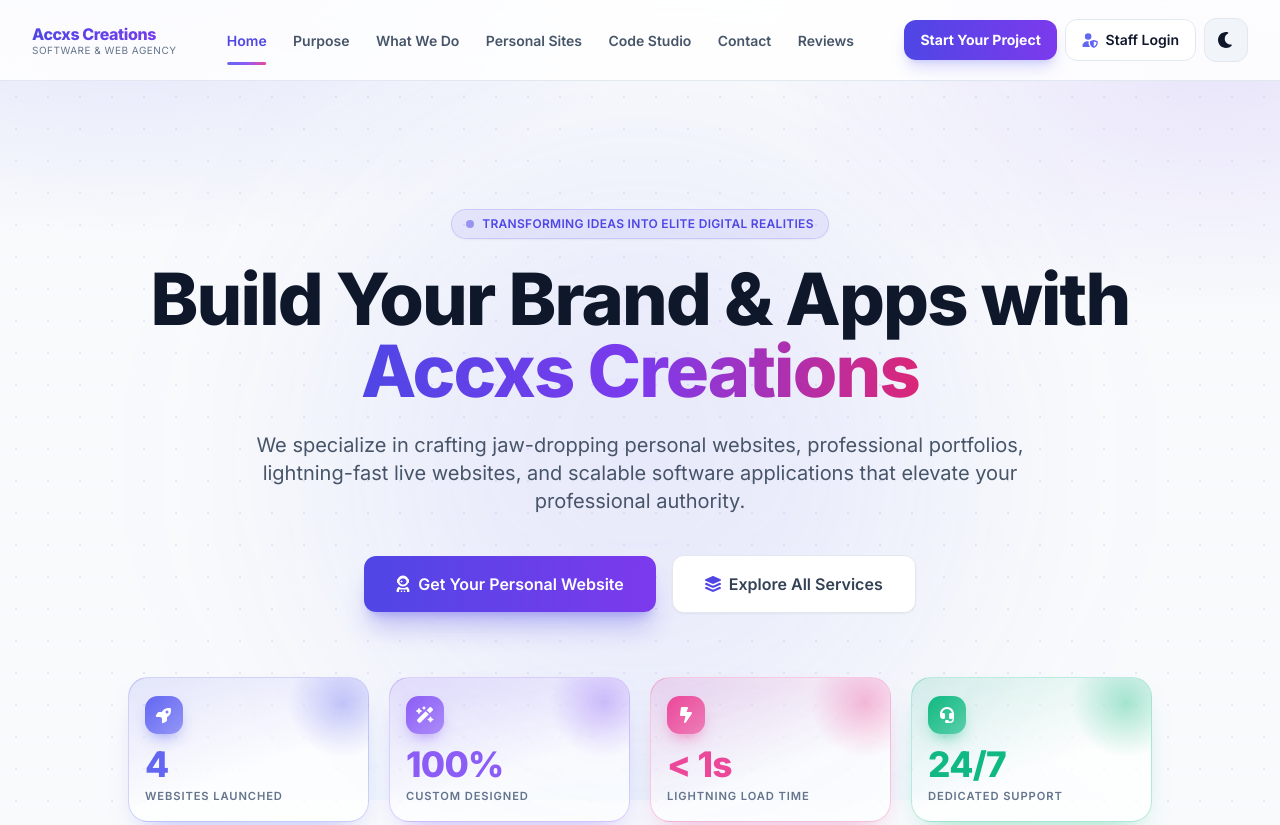
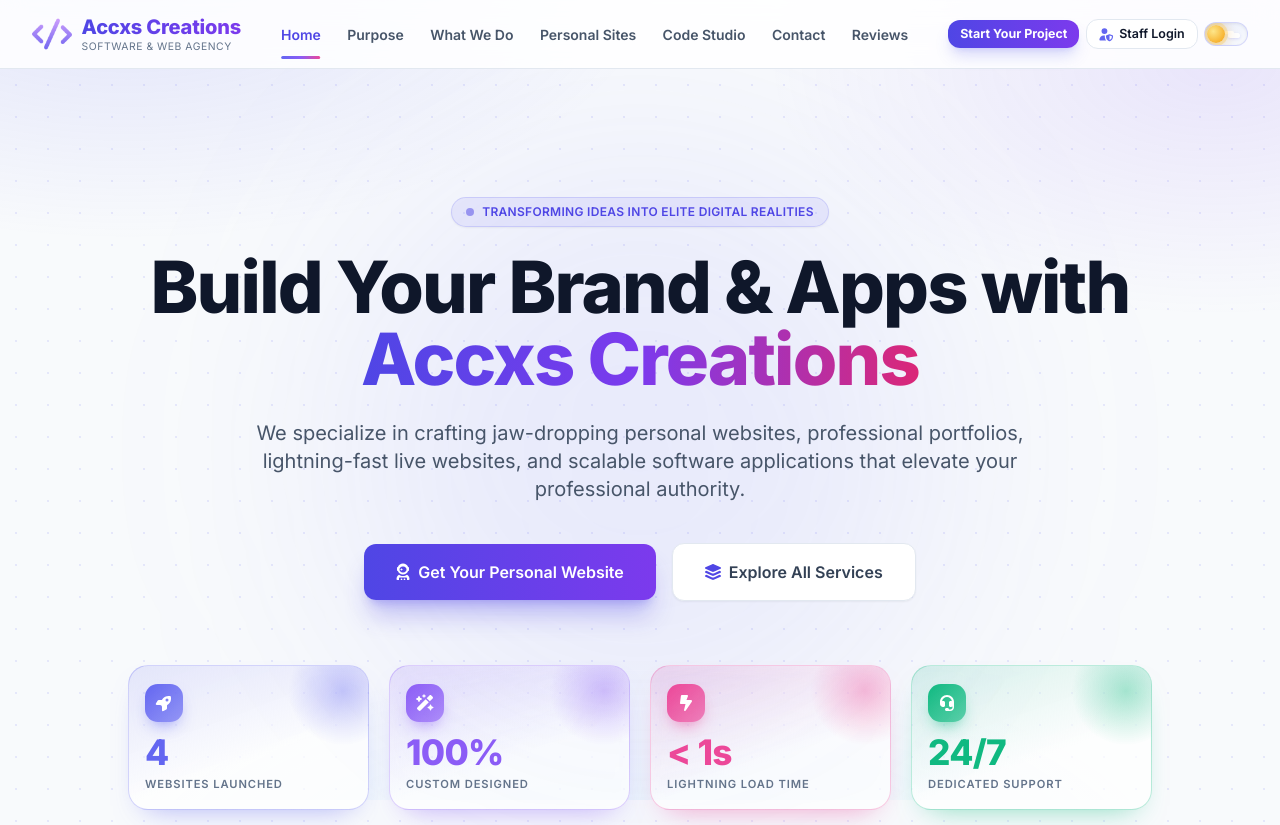
Before and after one commit to bryangablao/Accxs-Creations, a plain HTML site: page index.html in a window 1280 px wide. Shown: the top 825 px of the page. Drawn offline with nearby package versions, Linux system fonts and the light colour scheme; no server answers.

Commit message:
Update index.html

```diff
--- a/index.html
+++ b/index.html
@@ -467,6 +467,70 @@ i[class*="fa-"]{display:inline-flex;align-items:center;justify-content:center;fo
 i[class*="fa-"] svg{height:1em;width:auto;fill:currentColor;display:block;overflow:visible}
 i.fa-spin svg{animation:icSpin 1s linear infinite}
 @keyframes icSpin{to{transform:rotate(360deg)}}
+
+/* ===== Header: fixed size, logo, responsive brand ===== */
+#siteHeader > div:first-child{height:68px!important}
+.brand-link{display:flex;align-items:center;gap:.6rem;min-width:0;flex:0 1 auto}
+.brand-logo{width:40px;height:40px;object-fit:contain;flex-shrink:0;border-radius:10px}
+.brand-text{display:flex;flex-direction:column;line-height:1.1;min-width:0}
+.brand-name{font-size:clamp(.95rem,4.4vw,1.25rem);font-weight:800;letter-spacing:-.01em;white-space:nowrap;background:linear-gradient(90deg,#4f46e5,#7c3aed);-webkit-background-clip:text;background-clip:text;color:transparent}
+.dark .brand-name{background-image:linear-gradient(90deg,#818cf8,#a78bfa)}
+.brand-tag{margin-top:3px;font-size:clamp(.5rem,2.3vw,.65rem);letter-spacing:.05em;text-transform:uppercase;white-space:nowrap;color:#64748b}
+.dark .brand-tag{color:#94a3b8}
+@media(max-width:359px){.brand-logo{width:34px;height:34px}.brand-link{gap:.45rem}.brand-tag{letter-spacing:.02em}}
+@media(max-width:420px){body[data-route=dashboard] .brand-text{display:none}}
+/* ===== Day/Night switch blended with page colors ===== */
+.theme-switch{position:relative;flex-shrink:0;width:58px;height:32px;padding:0;border-radius:999px;overflow:hidden;cursor:pointer;border:1px solid rgba(99,102,241,.22);background:linear-gradient(135deg,rgba(224,231,255,.9),rgba(248,250,252,.9));box-shadow:inset 0 1px 3px rgba(15,23,42,.08)}
+.dark .theme-switch{border-color:rgba(129,140,248,.25);background:linear-gradient(135deg,#0b1224,#1e1b4b);box-shadow:inset 0 1px 4px rgba(0,0,0,.5)}
+.theme-switch::before{content:"";position:absolute;inset:0;pointer-events:none;opacity:0;background:radial-gradient(1.2px 1.2px at 12px 9px,#fff,transparent),radial-gradient(1px 1px at 22px 21px,#c7d2fe,transparent),radial-gradient(1.4px 1.4px at 32px 11px,#fff,transparent)}
+.dark .theme-switch::before{opacity:.9}
+.theme-switch::after{content:"";position:absolute;right:9px;top:13px;width:16px;height:7px;border-radius:99px;background:rgba(255,255,255,.95);box-shadow:-6px -4px 0 -1px rgba(255,255,255,.95),0 1px 4px rgba(99,102,241,.2)}
+.dark .theme-switch::after{opacity:0}
+.ts-knob{position:absolute;top:3px;left:3px;width:24px;height:24px;border-radius:50%;z-index:1;background:radial-gradient(circle at 35% 35%,#fde68a,#f59e0b);box-shadow:0 0 0 3px rgba(251,191,36,.25),0 0 14px rgba(245,158,11,.55);transition:transform .35s cubic-bezier(.65,0,.35,1),background .35s,box-shadow .35s}
+.dark .ts-knob{transform:translateX(26px);background:radial-gradient(circle at 35% 35%,#f1f5f9,#cbd5e1);box-shadow:0 0 0 3px rgba(165,180,252,.15),0 0 12px rgba(165,180,252,.35)}
+.ts-knob::before,.ts-knob::after{content:"";position:absolute;border-radius:50%;background:rgba(100,116,139,.35);opacity:0;transition:opacity .3s}
+.ts-knob::before{width:6px;height:6px;top:5px;left:11px}
+.ts-knob::after{width:4px;height:4px;top:14px;left:5px}
+.dark .ts-knob::before,.dark .ts-knob::after{opacity:1}
+
+/* ===== Compact one-row header actions ===== */
+#siteHeader a,#siteHeader button{white-space:nowrap}
+#siteHeader .flex.items-center.gap-2{flex-shrink:0;gap:.4rem}
+#siteHeader a[href="#/home/contact"].md\:inline-flex,#staffLoginBtn{padding:.4rem .75rem!important;font-size:.78rem!important;line-height:1.2;gap:.4rem!important}
+#mobileMenuBtn{width:2.25rem!important;height:2.25rem!important}
+.theme-switch{width:44px;height:24px}
+.ts-knob{top:2px;left:2px;width:18px;height:18px}
+.dark .ts-knob{transform:translateX(20px)}
+.ts-knob::before{width:5px;height:5px;top:4px;left:8px}
+.ts-knob::after{width:3px;height:3px;top:11px;left:4px}
+.theme-switch::after{right:7px;top:10px;width:12px;height:5px;box-shadow:-5px -3px 0 -1px rgba(255,255,255,.95),0 1px 3px rgba(99,102,241,.2)}
+@media(max-width:359px){.theme-switch{width:40px}.dark .ts-knob{transform:translateX(16px)}}
+/* ===== Themed page scrollbar ===== */
+html{scrollbar-width:thin;scrollbar-color:#818cf8 #eef2ff}
+html.dark{scrollbar-color:#6366f1 #0b1224}
+::-webkit-scrollbar{width:11px;height:11px}
+::-webkit-scrollbar-track{background:#eef2ff}
+.dark ::-webkit-scrollbar-track{background:#0b1224}
+::-webkit-scrollbar-thumb{background:linear-gradient(180deg,#818cf8,#a78bfa);border-radius:999px;border:2px solid #eef2ff}
+.dark ::-webkit-scrollbar-thumb{background:linear-gradient(180deg,#6366f1,#7c3aed);border-color:#0b1224}
+::-webkit-scrollbar-thumb:hover{background:linear-gradient(180deg,#6366f1,#7c3aed)}
+.dark ::-webkit-scrollbar-thumb:hover{background:linear-gradient(180deg,#818cf8,#a78bfa)}
+@media(max-width:639px){::-webkit-scrollbar{width:6px;height:6px}}
+/* ===== Mobile fit for Privacy page / hero ===== */
+html,body{max-width:100%;overflow-x:hidden}
+[data-page="privacy"] *{overflow-wrap:anywhere;word-break:normal}
+[data-page="privacy"] img,[data-page="privacy"] table{max-width:100%}
+@media(max-width:479px){
+ [data-page="privacy"] h1{font-size:1.9rem!important;line-height:1.15}
+ [data-page="privacy"] .max-w-4xl>div:first-child{font-size:.65rem;letter-spacing:.04em;padding:.35rem .7rem;max-width:100%;flex-wrap:wrap;justify-content:center}
+ [data-page="privacy"] .max-w-4xl p{font-size:.95rem}
+ [data-page="privacy"] .max-w-4xl .flex-wrap span{padding:.4rem .7rem;font-size:.72rem}
+ [data-page="privacy"] .max-w-5xl{grid-template-columns:repeat(2,minmax(0,1fr))!important;gap:.6rem}
+ [data-page="privacy"] .max-w-5xl>div{padding:.75rem .5rem}
+ [data-page="privacy"] .max-w-5xl .font-bold{font-size:.85rem}
+ [data-page="privacy"] .max-w-5xl p{font-size:.68rem}
+ [data-page="privacy"] section>div{padding-left:.9rem;padding-right:.9rem}
+}
 </style>
 </head>
 <body class="bg-slate-50 dark:bg-slate-950 text-slate-900 dark:text-slate-100 antialiased">
@@ -488,9 +552,13 @@ i.fa-spin svg{animation:icSpin 1s linear infinite}
 
 <header id="siteHeader" class="sticky top-0 z-50 backdrop-blur-md bg-white/85 dark:bg-slate-950/85 border-b border-slate-200 dark:border-slate-800/80">
 <div class="max-w-7xl mx-auto px-3 sm:px-6 lg:px-8 h-16 sm:h-20 flex items-center justify-between gap-2 sm:gap-3">
- <a href="#/" class="flex items-center gap-2.5 min-w-0 group" aria-label="Accxs Creations home">
-  <div class="min-w-0 leading-tight"><div class="font-extrabold tracking-tight bg-gradient-to-r from-indigo-600 to-violet-600 dark:from-indigo-400 dark:to-violet-400 bg-clip-text text-transparent truncate">Accxs Creations</div><div class="hidden min-[400px]:block text-[10px] uppercase tracking-wider text-slate-500 dark:text-slate-400 truncate">Software &amp; Web Agency</div></div>
- </a>
+ <a href="#/" class="brand-link" aria-label="Accxs Creations home">
+          <img src="a/1/a.png" alt="Accxs Creations logo" class="brand-logo" width="40" height="40" decoding="async">
+          <span class="brand-text">
+            <span class="brand-name">Accxs Creations</span>
+            <span class="brand-tag">Software &amp; Web Agency</span>
+          </span>
+        </a>
  <nav class="hide-on-dashboard hidden lg:flex items-center gap-1 relative" aria-label="Main">
   <a class="nav-link" data-nav="home" href="#/">Home</a><a class="nav-link" href="#/home/purpose">Purpose</a><a class="nav-link" href="#/home/services">What We Do</a><a class="nav-link" href="#/home/personal-websites">Personal Sites</a><a class="nav-link" href="#/home/codestudio">Code Studio</a><a class="nav-link" href="#/home/contact">Contact</a><a class="nav-link" data-nav="reviews" href="#/reviews">Reviews</a><span id="navLine" aria-hidden="true"></span>
  </nav>
@@ -502,7 +570,7 @@ i.fa-spin svg{animation:icSpin 1s linear infinite}
    <button id="accountsTrigger" type="button" class="hidden w-10 h-10 rounded-xl bg-slate-100 dark:bg-slate-900 border border-slate-200 dark:border-slate-800 hover:border-indigo-500/50" aria-label="Manage accounts"><i class="fa-solid fa-users-gear"></i></button>
    <button id="logoutBtn" type="button" class="w-10 h-10 rounded-xl bg-rose-500/10 text-rose-500 border border-rose-500/20 hover:bg-rose-500 hover:text-white" aria-label="Log out"><i class="fa-solid fa-right-from-bracket"></i></button>
   </div>
-  <button id="themeToggle" type="button" class="w-10 h-10 sm:w-11 sm:h-11 rounded-xl bg-slate-100 dark:bg-slate-900 border border-slate-200 dark:border-slate-800 hover:border-indigo-500/50" aria-label="Toggle light/dark theme"><i id="themeIcon" class="fa-solid fa-sun"></i></button>
+  <button id="themeToggle" type="button" class="theme-switch" role="switch" aria-checked="false" aria-label="Toggle light/dark theme"><span class="ts-knob"></span></button>
   <button id="mobileMenuBtn" type="button" class="w-10 h-10 sm:w-11 sm:h-11 rounded-xl bg-slate-100 dark:bg-slate-900 border border-slate-200 dark:border-slate-800" aria-label="Menu" aria-expanded="false" aria-controls="mobileMenu"><i class="fa-solid fa-bars"></i></button>
  </div>
 </div>
@@ -1516,7 +1584,7 @@ mb.addEventListener('click',()=>setMenu(mm.hidden));
 mm.addEventListener('click',e=>{if(e.target.closest('a,button'))setMenu(false)});
 /* theme */
 const tbtn=document.getElementById('themeToggle'),meta=document.querySelector('meta[name=theme-color]');
-function theme(){const dark=root.classList.contains('dark');tbtn.innerHTML=dark?'<i id="themeIcon" class="fa-solid fa-sun"></i>':'<i id="themeIcon" class="fa-solid fa-moon"></i>';meta&&meta.setAttribute('content',dark?'#020617':'#f8fafc')}
+function theme(){const dark=root.classList.contains('dark');tbtn.setAttribute('aria-checked',String(dark));meta&&meta.setAttribute('content',dark?'#020617':'#f8fafc')}
 document.getElementById('themeToggle').addEventListener('click',()=>{const d=root.classList.toggle('dark');try{localStorage.setItem('theme',d?'dark':'light')}catch(_){}theme()});
 matchMedia('(prefers-color-scheme: dark)').addEventListener('change',e=>{let s=null;try{s=localStorage.getItem('theme')}catch(_){}if(!s){root.classList.toggle('dark',e.matches);theme()}});
 theme();
```
